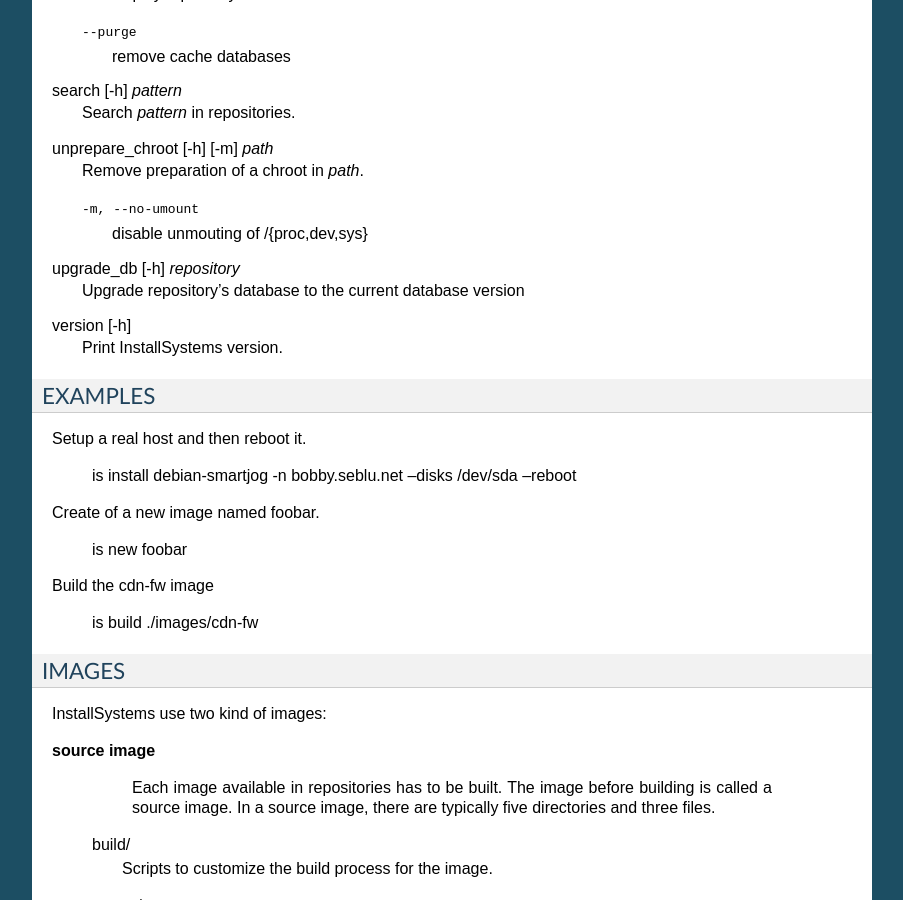
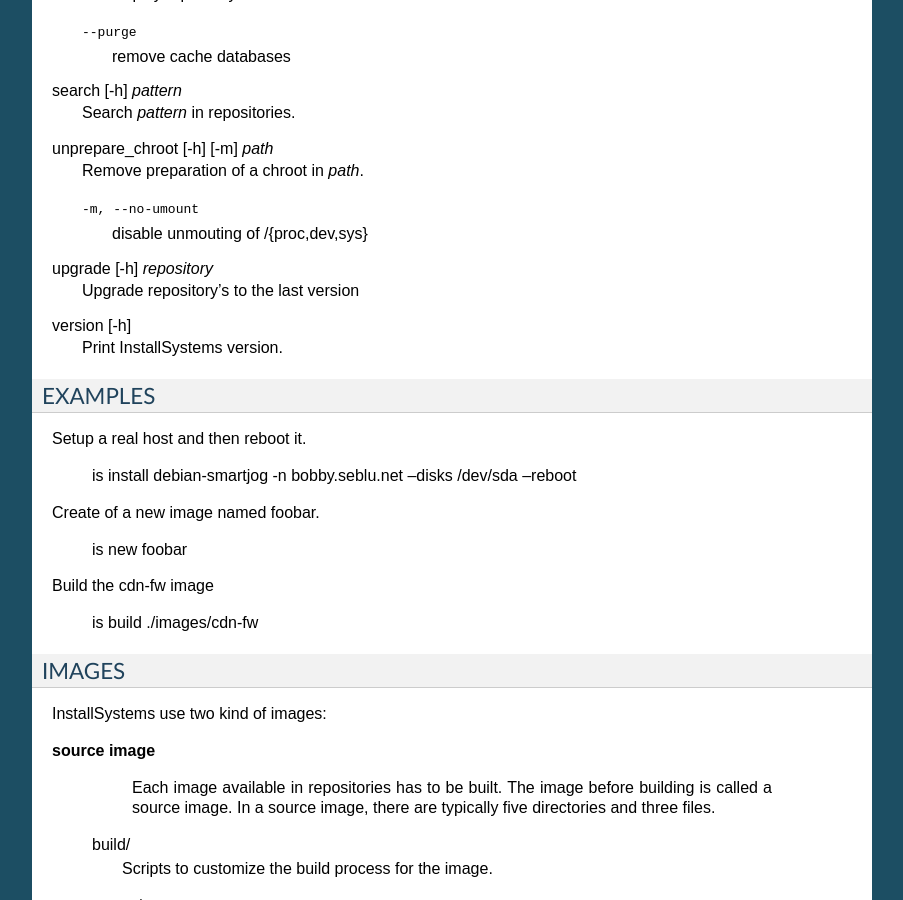
Before and after one commit to seblu/installsystems, a Sphinx documentation site: the page built from doc/is.1.rst, in a window 1280 px wide and 900 px high, scrolled down 6469 px. Shown: the whole window, without its empty margins (198-1101 px from the left). Built offline with Sphinx 7.4.7, drawn with Linux system fonts in a browser that asks for light colours.

Commit message:
Upgrade is about repository not database
Database should not be exposed to external. We should use repository most of
time.

```diff
--- a/doc/is.1.rst
+++ b/doc/is.1.rst
@@ -350,8 +350,8 @@
         disable unmouting of /{proc,dev,sys}
 
 
-upgrade_db [-h] *repository*
-    Upgrade repository's database to the current database version
+upgrade [-h] *repository*
+    Upgrade repository's to the last version
 
 
 version [-h]
```
Also changed, not shown: 4 other files.
